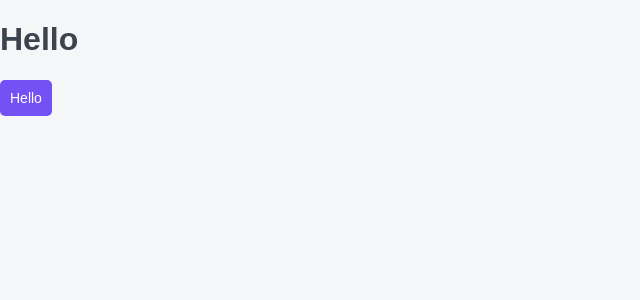
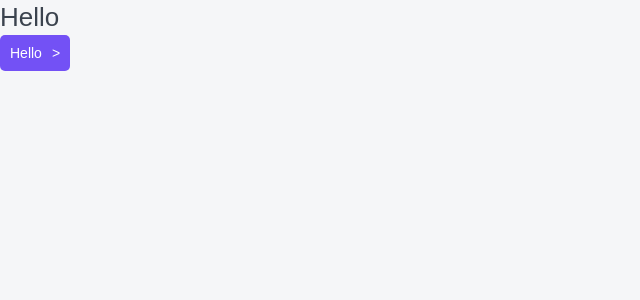
Before and after one commit to AbrosimovVladislav/udemy-course, a Next.js app in the folder top-app/: page / in a window 1280 px wide. Shown: the top 300 px of the page, without its empty margins (0-640 px from the left). Built offline with nearby package versions, Linux system fonts and the light colour scheme.

Commit message:
main:init

```diff
--- a/top-app/components/Button/Button.tsx
+++ b/top-app/components/Button/Button.tsx
@@ -5,9 +5,10 @@ import cn from 'classnames';
 interface ButtonProps extends DetailedHTMLProps<ButtonHTMLAttributes<HTMLButtonElement>, HTMLButtonElement> {
     children: ReactNode;
     appearance: 'primary' | 'ghost';
+    arrow?: 'right' | 'down' | 'none';
 }
 
-export const Button = ({appearance, children, className, ...props}: ButtonProps) => {
+export const Button = ({appearance, children, arrow = 'none', className, ...props}: ButtonProps) => {
 
     const styleCLass = cn(styles.button, className,{
         [styles.primary]: appearance == 'primary',
@@ -19,5 +20,10 @@ export const Button = ({appearance, children, className, ...props}: ButtonProps)
         {...props}
         >
         {children}
+        {arrow!='none' && <span className={cn(styles.arrow,{
+            [styles.down]:arrow == 'down'
+        })}>
+            {'>'}
+        </span>}
     </button>
 }
--- a/top-app/components/Htag/Htag.module.css
+++ b/top-app/components/Htag/Htag.module.css
@@ -1,24 +1,20 @@
-.h1 {
-    margin: 0;
-
+.h1{
+  font-weight: 500;
   font-size: 26px;
-    font-weight: 500;
   line-height: 35px;
+  margin:0;
 }
 
-.h2 {
-    margin-top: 50px;
-    margin-bottom: 25px;
-
+.h2{
+  font-weight: 500;
   font-size: 22px;
-    font-weight: 500;
   line-height: 30px;
+  margin:0;
 }
 
-.h3 {
-    margin: 0;
-
+.h3{
+  font-weight: 600;
   font-size: 20px;
-    font-weight: 600;
   line-height: 27px;
+  margin:0;
 }
--- a/top-app/components/Htag/Htag.tsx
+++ b/top-app/components/Htag/Htag.tsx
@@ -1,19 +1,21 @@
 import {ReactNode} from "react";
+import styles from './Htag.module.css';
 
-interface HtagProps {
-    tag: 'h1' | 'h2' | 'h3'
-    children: ReactNode
+export interface HtagProps {
+  tag: 'h1' | 'h2' | 'h3';
+  children: ReactNode;
 }
 
 export const Htag = ({tag, children}: HtagProps): JSX.Element => {
+
   switch (tag) {
     case "h1":
-            return <h1>{children}</h1>
+      return <h1 className={styles.h1}>{children}</h1>;
     case "h2":
-            return <h2>{children}</h2>
+      return <h2 className={styles.h2}>{children}</h2>;
     case "h3":
-            return <h3>{children}</h3>
+      return <h3 className={styles.h3}>{children}</h3>;
     default:
-            return <>{children}</>
+      return <>{children}</>;
   }
-}
+};
--- a/top-app/components/index.ts
+++ b/top-app/components/index.ts
@@ -1,2 +1,2 @@
-export * from './Htag/Htag'
+export * from "./Htag/Htag";
 export * from './Button/Button'
--- a/top-app/package.json
+++ b/top-app/package.json
@@ -9,7 +9,7 @@
     "lint": "next lint"
   },
   "dependencies": {
-    "classname": "^0.0.0",
+    "classnames": "^2.3.2",
     "classnames": "^2.3.2",
     "next": "13.0.0",
     "react": "18.2.0",
--- a/top-app/pages/_app.tsx
+++ b/top-app/pages/_app.tsx
@@ -7,6 +7,11 @@ function MyApp({Component, pageProps}) {
       <title>MyTop - залупакоп</title>
       <meta name="description" content="Generated by create next app"/>
       <link rel="icon" href="/favicon.ico"/>
+      <link rel="preconnect" href="https://fonts.googleapis.com"/>
+        <link rel="preconnect" href="https://fonts.gstatic.com"/>
+          <link
+              href="https://fonts.googleapis.com/css2?family=Noto+Sans:wght@300;400;500;700&display=swap"
+              rel="stylesheet"/>
     </Head>
     <Component {...pageProps} />
   </>
--- a/top-app/pages/index.tsx
+++ b/top-app/pages/index.tsx
@@ -7,7 +7,7 @@ export default function Home() {
       <Htag tag='h1'>
             Hello
       </Htag>
-        <Button appearance='primary'>
+        <Button arrow={"right"} appearance='primary'>
             Hello
         </Button>
     </>
```
Also changed, not shown: top-app/components/Button/arrow.svg (added), top-app/styles/globals.css (line endings or trailing spaces), 1 other file (tests, documents, lock files or other folders). Lines whose indentation alone changed are shown as unchanged.
